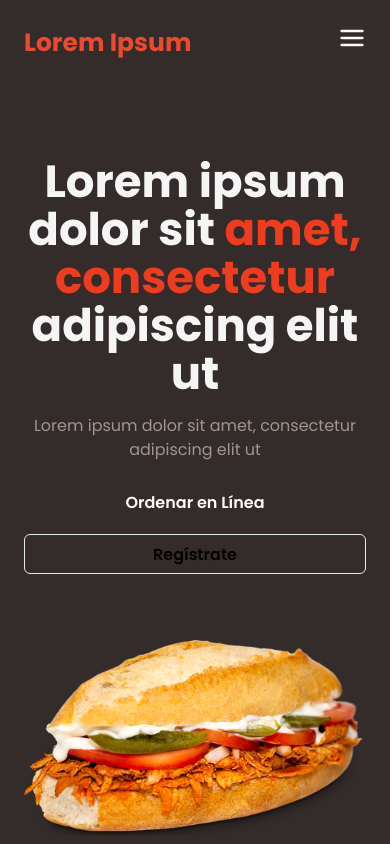
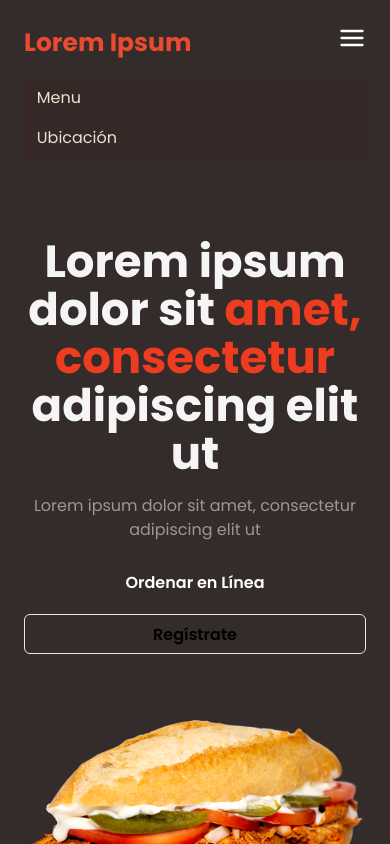
Before and after one commit to Glasc/Loncheria-Guadalupe, a Next.js app: page / in a window 390 px wide. Both pictures are taken after a click on the icon 352 px from the left and 38 px from the top of the page. Shown: the top 844 px of the page. Built offline with nearby package versions, Linux system fonts and the light colour scheme.

Commit message:
navbar mobile version was showing incorrect paths

```diff
--- a/components/Navbar/Navbar.tsx
+++ b/components/Navbar/Navbar.tsx
@@ -32,7 +32,7 @@
       </ul>
       {toggleHamburguerIcon && (
         <animated.h1 style={ps} className={styles.navbarListMobileCustom}>
-          <ul className={styles.navbarList}>
+          <ul className={styles.navbarListMobile}>
             <li>
               <Link href='/menu'>Menu</Link>
             </li>
```
